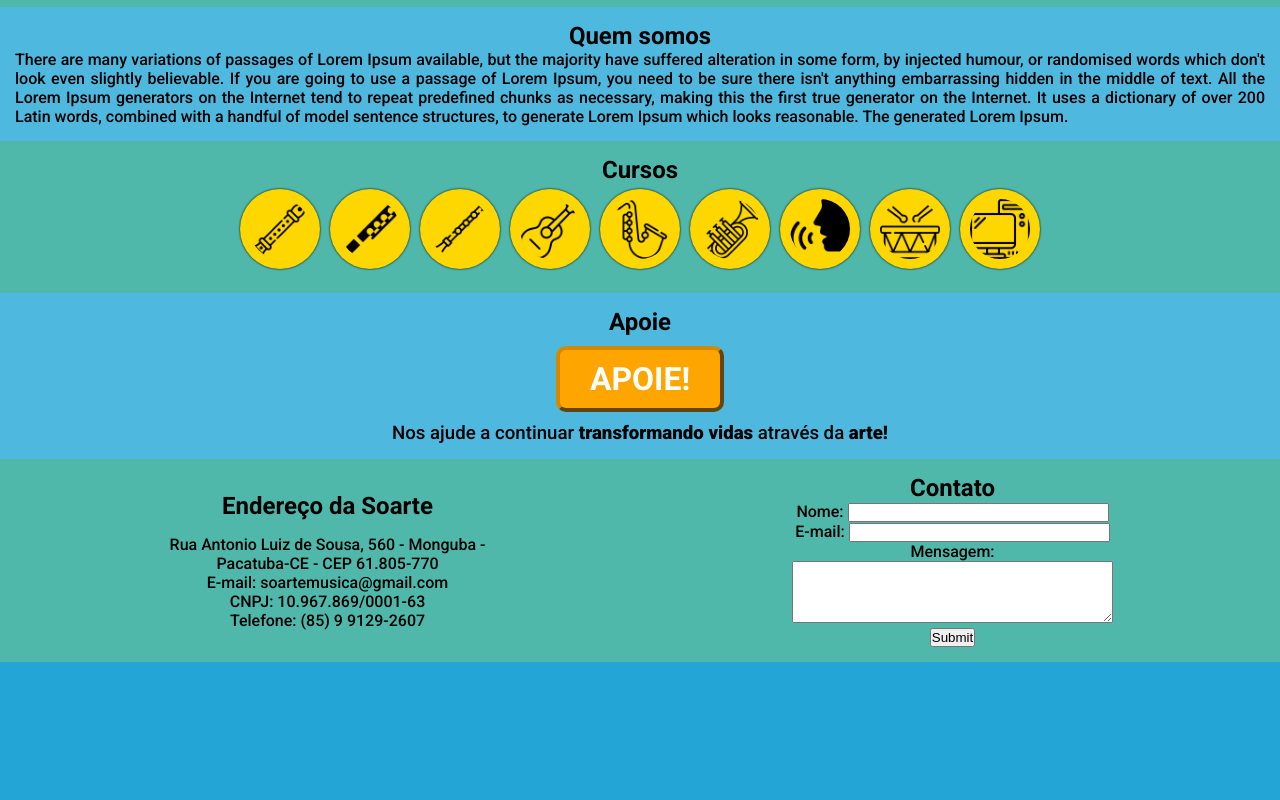
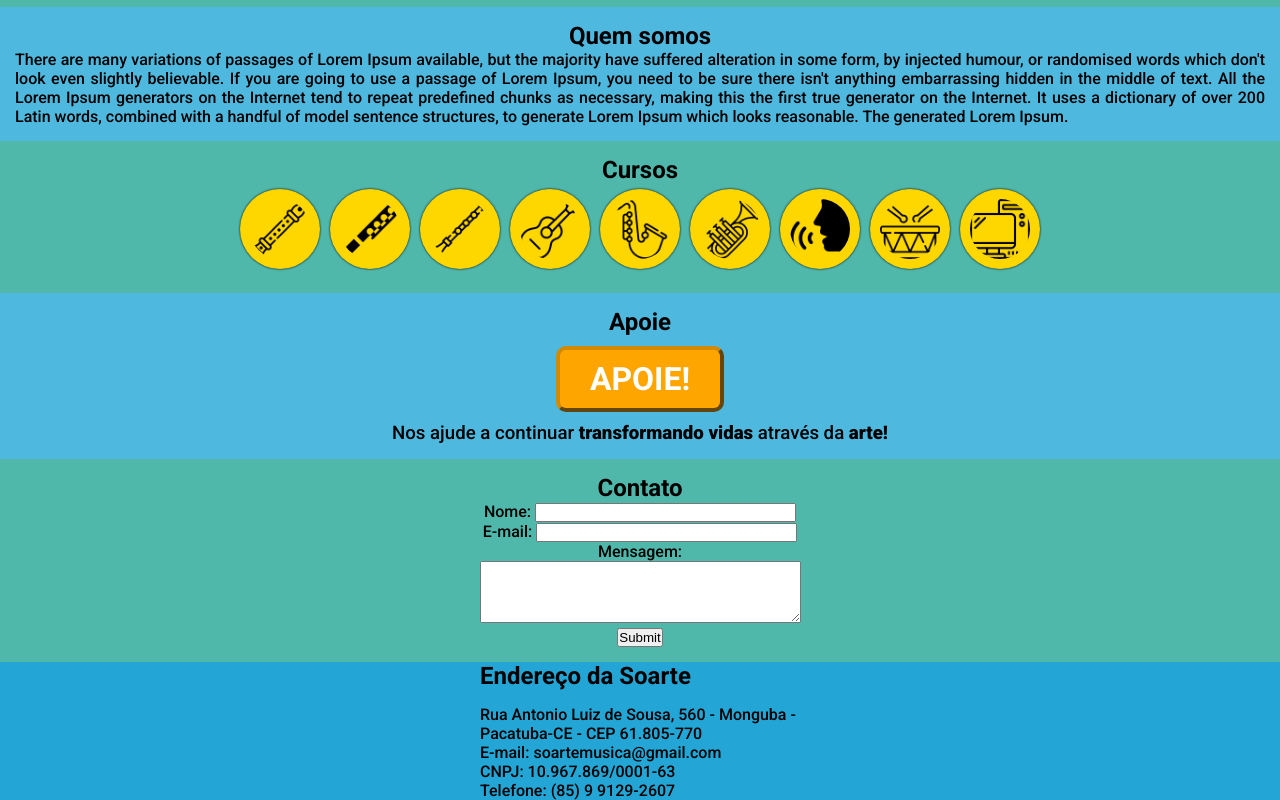
Before and after one commit to Laylsons3/soarte, a Next.js app: page / in a window 1280 px wide. Shown: the part 657-1457 px from the top of the page. Before the commit the page ends 1319 px from the top, so only its background shows below. Built offline with nearby package versions, Linux system fonts and the light colour scheme.

Commit message:
preview 8

```diff
--- a/pages/index.js
+++ b/pages/index.js
@@ -86,17 +86,6 @@ function Home() {
             <p style={{fontSize:'14pt'}}>Nos ajude a continuar <span style={{fontWeight:'900'}}>transformando vidas</span> através da <span style={{fontWeight:'900'}}>arte!</span></p>
     </section>
     <section className="contato" id="contato">
-            <div style={{width:'320px', margin:'auto'}}>
-                <h2 style={{paddingBottom:'15px'}}>
-                    Endereço da Soarte
-                </h2>
-                <p>
-                    Rua Antonio Luiz de Sousa, 560 - Monguba - Pacatuba-CE - CEP 61.805-770<br />
-                    E-mail: soartemusica@gmail.com<br />
-                    CNPJ: 10.967.869/0001-63<br />
-                    Telefone: (85) 9 9129-2607
-                </p>
-            </div>
             <div className="form-contato">
                     <h1>Contato</h1>
                 <form style={{width:'350px',margin:'auto'}} autoComplete="on">
@@ -109,10 +98,23 @@ function Home() {
                     <input type="submit"></input>
                 </form>
             </div>
+
+
+
     </section>
 </main>
 <footer>
-        <h1 style={{textAlign:'center',}}></h1>
+        <div style={{width:'320px', margin:'auto'}}>
+                <h2 style={{paddingBottom:'15px'}}>
+                    Endereço da Soarte
+                </h2>
+                <p>
+                    Rua Antonio Luiz de Sousa, 560 - Monguba - Pacatuba-CE - CEP 61.805-770<br />
+                    E-mail: soartemusica@gmail.com<br />
+                    CNPJ: 10.967.869/0001-63<br />
+                    Telefone: (85) 9 9129-2607
+                </p>
+            </div>
 </footer>
 </div>
     )
--- a/styles.css
+++ b/styles.css
@@ -5,6 +5,7 @@ body {
     font-weight: 500;
     width: 100%;
     background: #23a6d5;
+    min-width: 366px;
 }
 
 
@@ -151,9 +152,6 @@ main {
     filter: brightness(1.1);
 }
 .contato {
-    display: grid;
-    grid-template-columns: 1fr 1fr;
-    min-height: 100%;
     background: #ffff0033;
     padding: 15px;
 }
```
